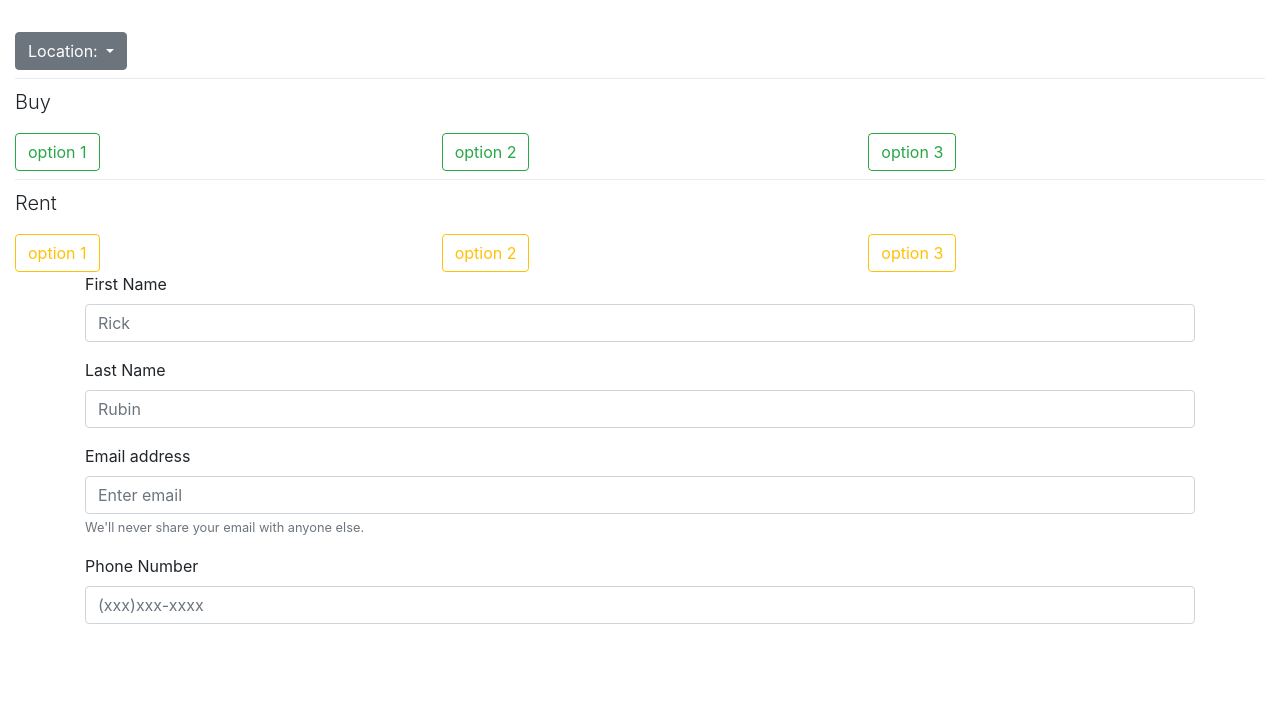
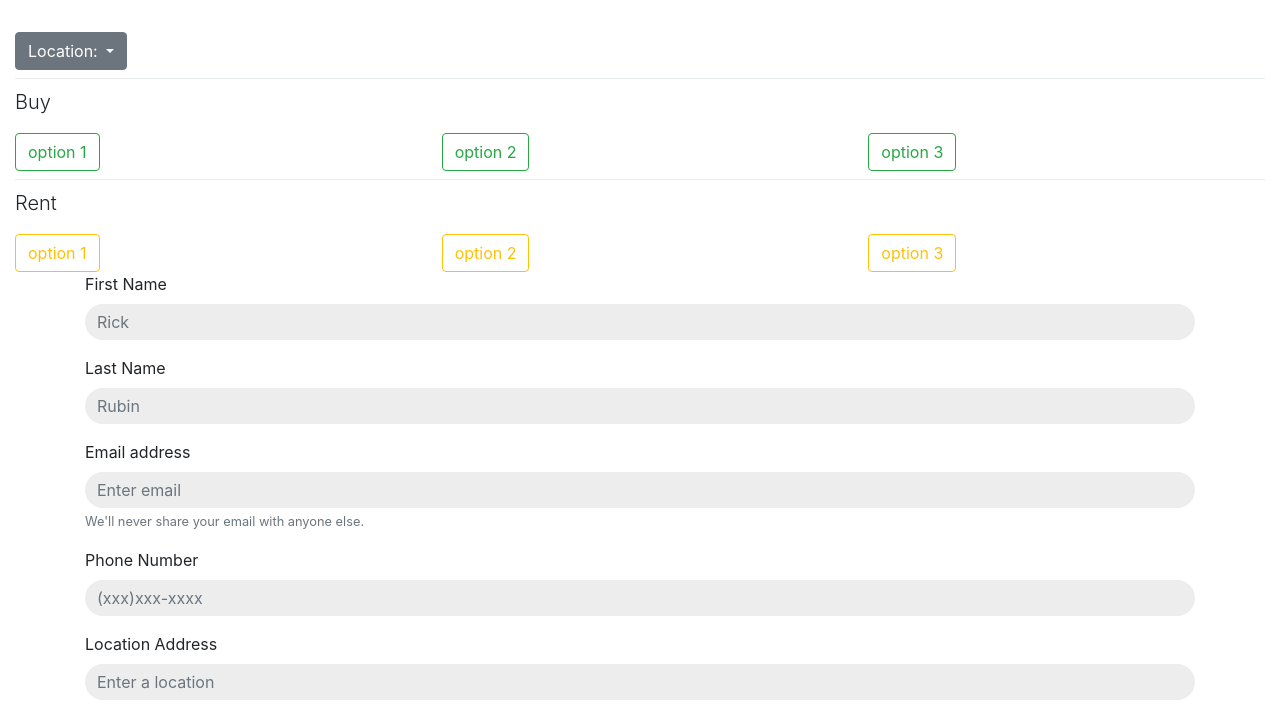
Before and after one commit to roy769/bfizzy, a plain HTML site: page index.html in a window 1280 px wide. Shown: the part 286-1002 px from the top of the page. Before the commit the page ends 926 px from the top, so only its background shows below. Drawn offline with nearby package versions, Linux system fonts and the light colour scheme; files whose address does not match are found by name.

Commit message:
over riding bootstrap

```diff
--- a/css/style.css
+++ b/css/style.css
@@ -10,3 +10,9 @@
   max-width: 100%;
   height: auto;
 }
+
+.form-control{
+  background-color: #ededed;
+  border: 0;
+  border-radius: 25px;
+}
--- a/index.html
+++ b/index.html
@@ -5,10 +5,10 @@
     <meta charset="utf-8">
     <meta name="viewport" content="width=device-width, initial-scale=1, shrink-to-fit=no">
 
-    <link rel="stylesheet" href="\css\style.css">
     <!-- Bootstrap CSS -->
     <link rel="stylesheet" href="https://maxcdn.bootstrapcdn.com/bootstrap/4.0.0/css/bootstrap.min.css" integrity="sha384-Gn5384xqQ1aoWXA+058RXPxPg6fy4IWvTNh0E263XmFcJlSAwiGgFAW/dAiS6JXm" crossorigin="anonymous">
 
+    <link rel="stylesheet" href="C:\Users\dasik\fridge\bfizzy\css\style.css">
 
     <title>Product Page</title>
   </head>
@@ -146,24 +146,28 @@
 
     </section>
     <div class="container">
-      <form>
+      <form >
     <div class="form-group">
       <label for="firstName">First Name</label>
-      <input type="text" class="form-control" id="firstName" placeholder="Rick ">
+      <input type="text" class="form-control shade" id="firstName" placeholder="Rick">
     </div>
     <div class="form-group">
       <label for="lastName">Last Name</label>
-      <input type="text" class="form-control" id="lastName" placeholder="Rubin">
+      <input type="text" class="form-control shade" id="lastName" placeholder="Rubin">
     </div>
     <div class="form-group">
       <label for="inputEmail1">Email address</label>
-      <input type="email" class="form-control" id="inputEmail1" aria-describedby="emailHelp" placeholder="Enter email">
+      <input type="email" class="form-control shade" id="inputEmail1" aria-describedby="emailHelp" placeholder="Enter email">
       <small id="emailHelp" class="form-text text-muted">We'll never share your email with anyone else.</small>
   </div>
   <div class="form-group">
   <label for="phone">Phone Number</label>
-  <input id="phone" type="tel" class="form-control" data-test="phone" value="" placeholder="(xxx)xxx-xxxx" pattern='[\+]\d{2}[\(]\d{2}[\)]\d{4}[\-]\d{4}'
+  <input id="phone" type="tel" class="form-control shade" data-test="phone" value="" placeholder="(xxx)xxx-xxxx" pattern='[\+]\d{2}[\(]\d{2}[\)]\d{4}[\-]\d{4}'
        required>
+</div>
+<div class="form-group">
+  <label for="Laddy">Location Address</label>
+  <input type="text" class="form-control shade" id="Laddy" value="" placeholder="Enter a location">
 </div>
   </form>
 
```
